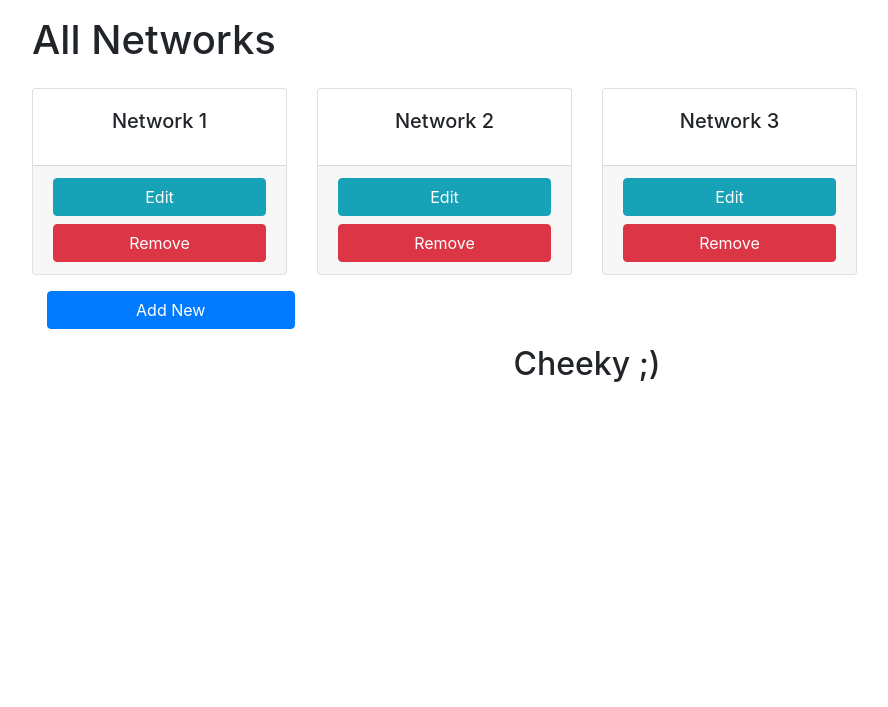
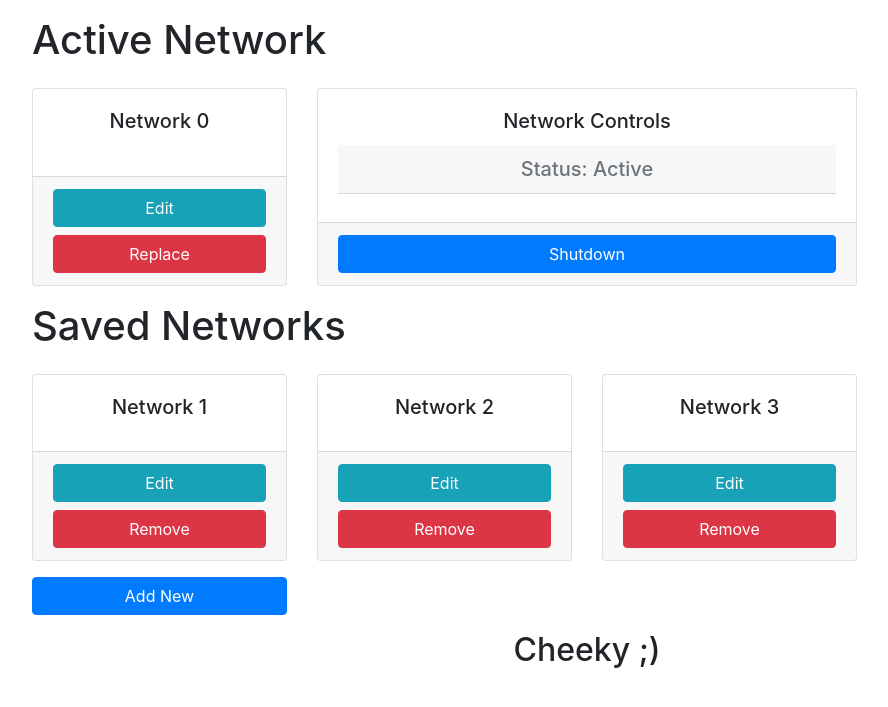
Before and after one commit to Wxlbr/Email-Classifier, a Flask app: page / in a window 1280 px wide. Shown: the part 56-763 px from the top of the page, without its empty margins (53-941 px from the left). Run offline with Flask 3, Linux system fonts and the light colour scheme; some libraries are stand-ins or nearby versions.

Commit message:
Added Active Network Block

```diff
--- a/templates/index.html
+++ b/templates/index.html
@@ -23,7 +23,44 @@
     <div id="Header"></div>
 
     <div class="container mt-3">
-        <h1>All Networks</h1>
+        <h1>Active Network</h1>
+
+        <!-- Active Network Container -->
+        <div id="activeNetworkContainer" class="row">
+            <!-- Dynamic network block will be added here -->
+
+            <!-- Placeholder block -->
+            <div class="col-md-3 mt-3">
+                <div class="card h-100 rounded">
+                    <div class="card-body text-center">
+                        <h5 class="card-title">Network 0</h5>
+                    </div>
+                    <div class="card-footer">
+                        <button class="btn btn-info btn-block">Edit</button>
+                        <button class="btn btn-danger btn-block">Replace</button>
+                    </div>
+                </div>
+            </div>
+
+            <!-- Network control block -->
+            <div class="col-md-6 mt-3">
+                <div class="card h-100 rounded">
+                    <div class="card-body text-center">
+                        <h5 class="card-title">Network Controls</h5>
+                        <!-- Active (Shutdown) or Inactive (Start) -->
+                        <h5 class="card-header mb-2 text-muted">Status: Active</h5>
+                    </div>
+                    <div class="card-footer">
+                        <button class="btn btn-primary btn-block">Shutdown</button>
+                    </div>
+                </div>
+            </div>
+        </div>
+    </div>
+
+
+    <div class="container mt-3">
+        <h1>Saved Networks</h1>
 
         <!-- Networks Container -->
         <div id="networksContainer" class="row">
@@ -31,8 +68,10 @@
         </div>
 
         <!-- Add New Network Block Button -->
-        <div class="col-md-3 mt-3">
-            <button class="btn btn-primary btn-block" onclick="addNewNetwork()">Add New</button>
+        <div class="row">
+            <div class="col-md-3 mt-3">
+                <button class="btn btn-primary btn-block" onclick="addNewNetwork()">Add New</button>
+            </div>
         </div>
     </div>
 
```
